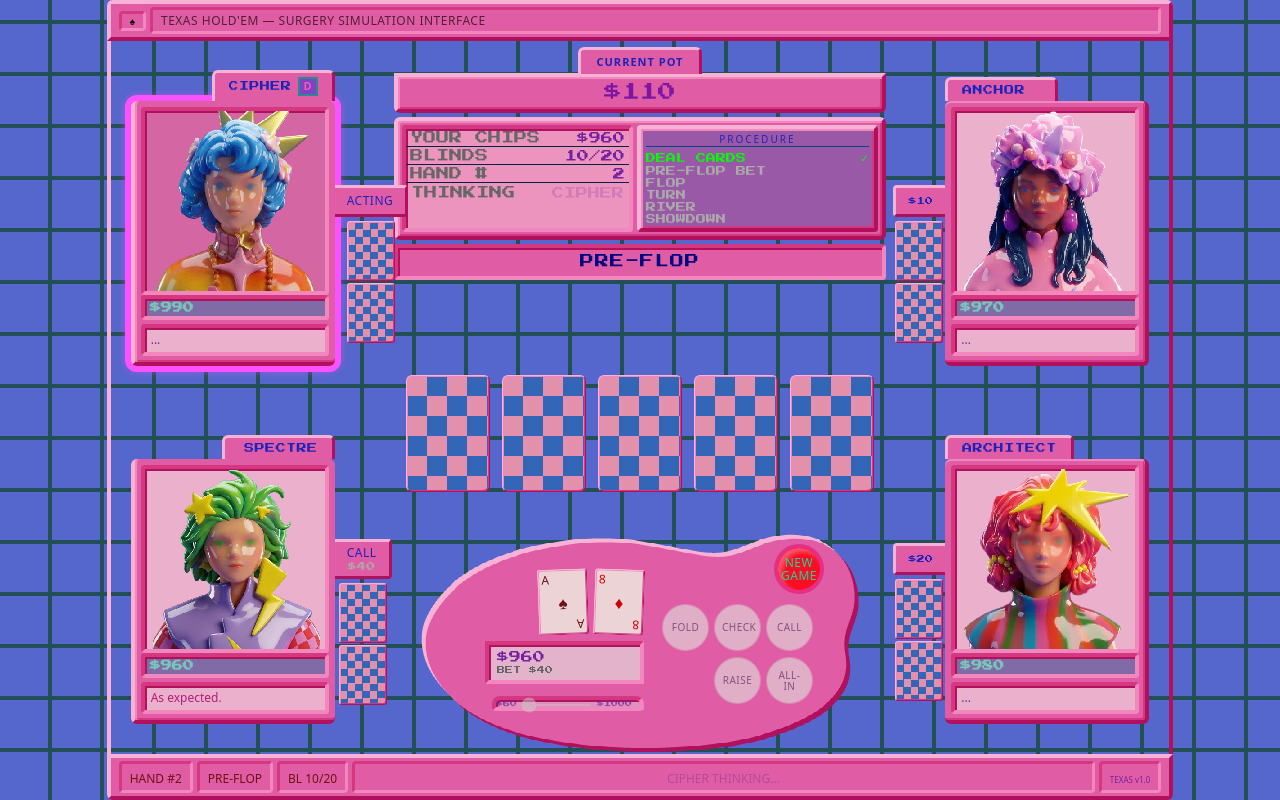
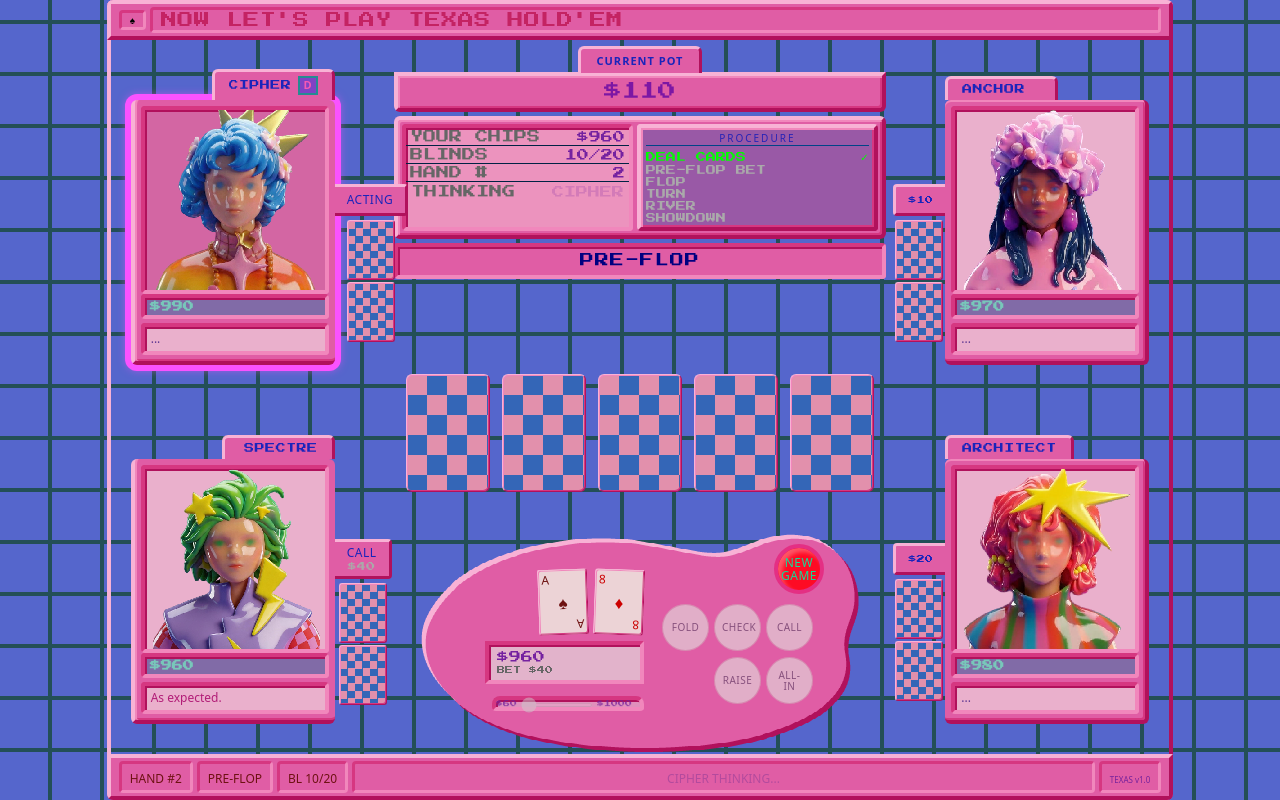
Before and after one commit to yuqing-boop/texas, a React (Vite) app: page / in a window 1280 px wide. Built offline with nearby package versions, Linux system fonts and the light colour scheme; a web font is replaced by a local one.

Commit message:
minor changes to the UI

```diff
--- a/src/components/GameTable.tsx
+++ b/src/components/GameTable.tsx
@@ -154,7 +154,7 @@ export function GameTable({
           <span>♠</span>
         </div>
         <div className="game-chrome-title__title">
-          <span>Texas Hold&apos;em — Surgery Simulation Interface</span>
+          <span>Now Let's Play Texas Hold&apos;em</span>
         </div>
       </div>
 
--- a/src/styles/retro.css
+++ b/src/styles/retro.css
@@ -497,10 +497,10 @@ body {
 }
 
 .game-chrome-title__title span {
-  font-family: var(--font-pixel);
-  font-size: 12px;
+  font-family: var(--font-arcade);
+  font-size: 16px;
   letter-spacing: 0.5px;
-  color: rgba(86, 31, 53, 1);
+  color: rgb(196, 35, 99);
   text-transform: uppercase;
   display: block;
   overflow: hidden;
```
